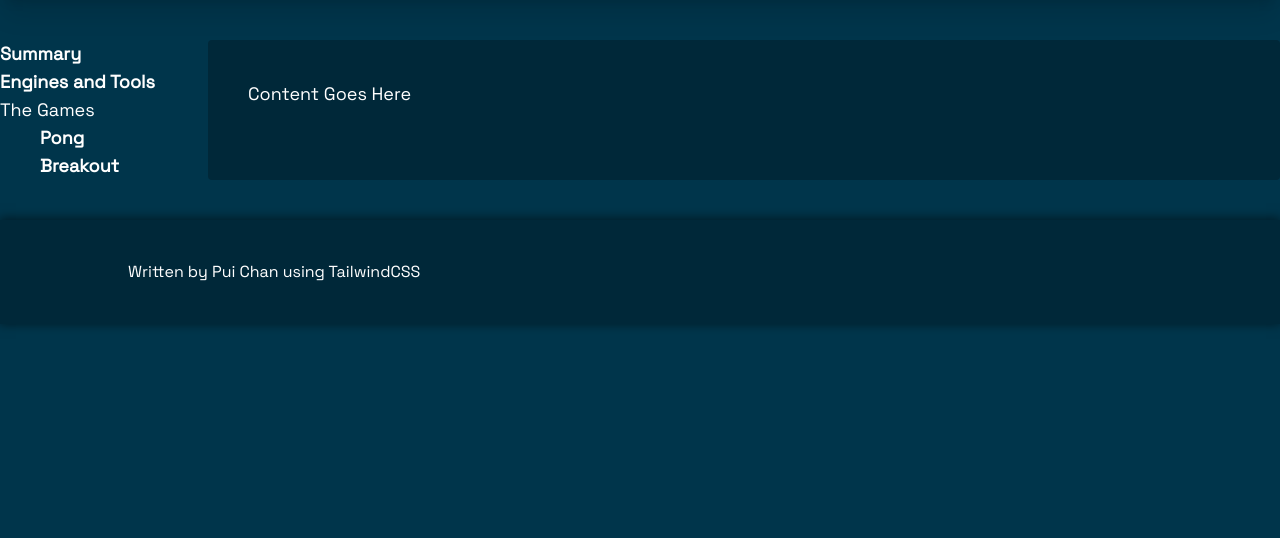
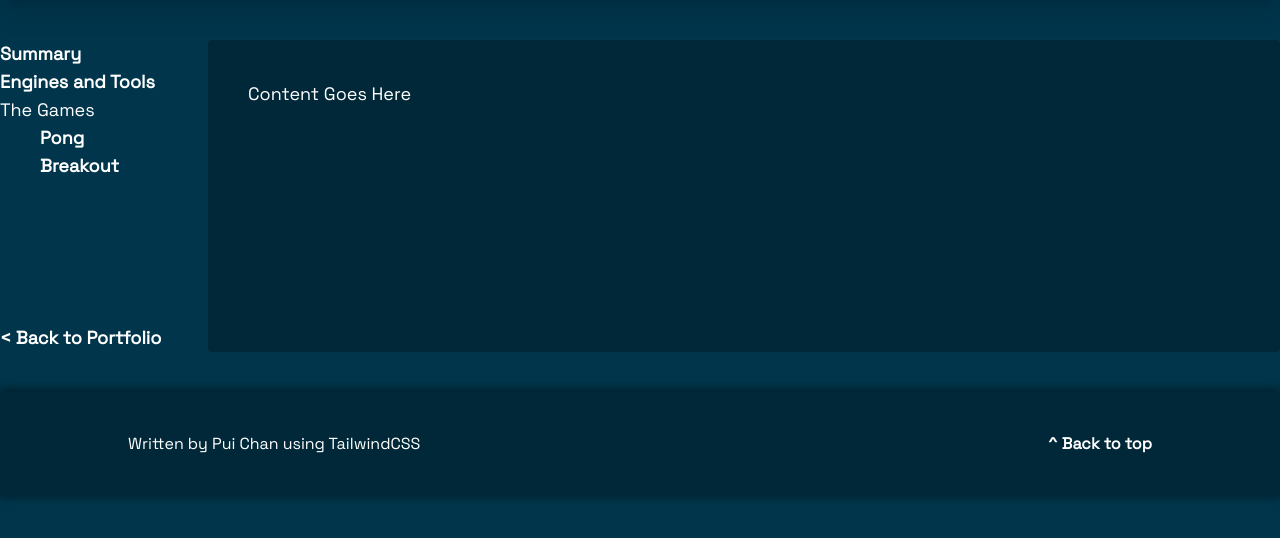
Before and after one commit to aaronchn99/aaronchn99.github.io, a PHP site: page /20-Games/templates/main.html in a window 1280 px wide. Shown: the part 80-618 px from the top of the page. Run offline with PHP 8.4, Linux system fonts and the light colour scheme.

Commit message:
Feat(20Games): Links

```diff
--- a/20-Games/index.html
+++ b/20-Games/index.html
@@ -7,7 +7,7 @@
         <title>20 Games Challenge</title>
     </head>
     <body class="bg-space-blue-100 text-white">
-        <header class="sticky bg-space-blue-200 px-5 xl:px-32 py-5 flex gap-x-3 shadow-xl">
+        <header class="sticky bg-space-blue-200 px-5 xl:px-32 py-5 flex gap-x-3 shadow-xl" id="top">
             <img class="w-auto h-full" src="/20-Games/art/img/Logo.png" />
             <h1 class="text-2xl sm:text-4xl">20 Games Challenge</h1>
         </header>
@@ -20,6 +20,7 @@
                     <a class="link" href="/20-Games/games/Pong.html">Pong</a>
                     <a class="link" href="/20-Games/games/Breakout.html">Breakout</a>
                 </div>
+                <a class="link mt-36" href="/">< Back to Portfolio</a>
             </sidebar>
             <article class="text-lg bg-space-blue-150 p-10 rounded w-full">
                 <h1 class="text-4xl mt-10 mb-5">The 20 Games Challenge</h1>
@@ -46,8 +47,9 @@
                 </p>
             </article>
         </main>
-        <footer class="px-5 xl:px-32 py-10 bg-space-blue-150 shadow-[0_-1px_10px_1px_rgba(0,0,0,0.5)]">
+        <footer class="flex px-5 xl:px-32 py-10 bg-space-blue-150 shadow-[0_-1px_10px_1px_rgba(0,0,0,0.5)]">
             <span>Written by Pui Chan using TailwindCSS</span>
+            <a class="link ml-auto" href="#top">^ Back to top</a>
         </footer>
     </body>
 </html>
--- a/20-Games/style/main.css
+++ b/20-Games/style/main.css
@@ -550,6 +550,10 @@ video {
   position: sticky;
 }
 
+.float-end{
+  float: inline-end;
+}
+
 .mx-5{
   margin-left: 1.25rem;
   margin-right: 1.25rem;
@@ -569,6 +573,22 @@ video {
 
 .mt-7{
   margin-top: 1.75rem;
+}
+
+.mt-auto{
+  margin-top: auto;
+}
+
+.mt-32{
+  margin-top: 8rem;
+}
+
+.mt-36{
+  margin-top: 9rem;
+}
+
+.ml-auto{
+  margin-left: auto;
 }
 
 .flex{
--- a/20-Games/templates/main.html
+++ b/20-Games/templates/main.html
@@ -7,7 +7,7 @@
         <title>Page Title goes here</title>
     </head>
     <body class="bg-space-blue-100 text-white">
-        <header class="sticky bg-space-blue-200 px-5 xl:px-32 py-5 flex gap-x-3 shadow-xl">
+        <header class="sticky bg-space-blue-200 px-5 xl:px-32 py-5 flex gap-x-3 shadow-xl" id="top">
             <img class="w-auto h-full" src="/20-Games/art/img/Logo.png" />
             <h1 class="text-2xl sm:text-4xl">20 Games Challenge</h1>
         </header>
@@ -20,13 +20,15 @@
                     <a class="link" href="/20-Games/games/Pong.html">Pong</a>
                     <a class="link" href="/20-Games/games/Breakout.html">Breakout</a>
                 </div>
+                <a class="link mt-36" href="/">< Back to Portfolio</a>
             </sidebar>
             <article class="text-lg bg-space-blue-150 p-10 rounded w-full">
                 <h1>Content Goes Here</h1>
             </article>
         </main>
-        <footer class="px-5 xl:px-32 py-10 bg-space-blue-150 shadow-[0_-1px_10px_1px_rgba(0,0,0,0.5)]">
+        <footer class="flex px-5 xl:px-32 py-10 bg-space-blue-150 shadow-[0_-1px_10px_1px_rgba(0,0,0,0.5)]">
             <span>Written by Pui Chan using TailwindCSS</span>
+            <a class="link ml-auto" href="#top">^ Back to top</a>
         </footer>
     </body>
 </html>
```
